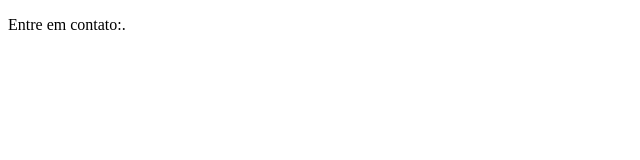
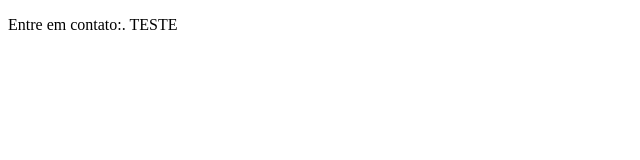
Before and after one commit to NathanLorencini/sistema-de-cadastro, a plain HTML site: page contato.html in a window 1280 px wide. Shown: the full height of the page, 0-640 px from the left. Drawn offline with Linux system fonts and the light colour scheme.

Commit message:
informando que este é um teste

```diff
--- a/contato.html
+++ b/contato.html
@@ -7,6 +7,6 @@
     <title>Contato</title>
 </head>
 <body>
-    <p>Entre em contato:.</p>
+    <p>Entre em contato:. TESTE</p>
 </body>
 </html>
```
